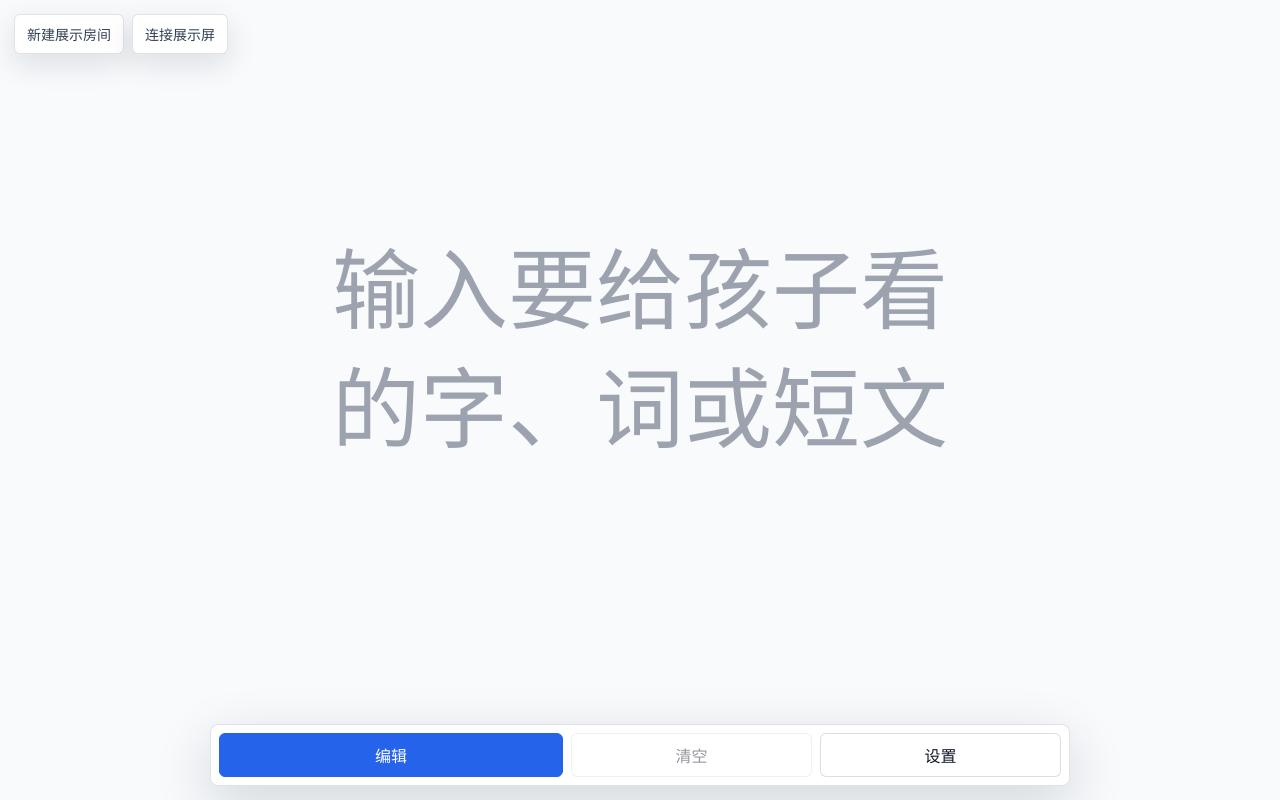
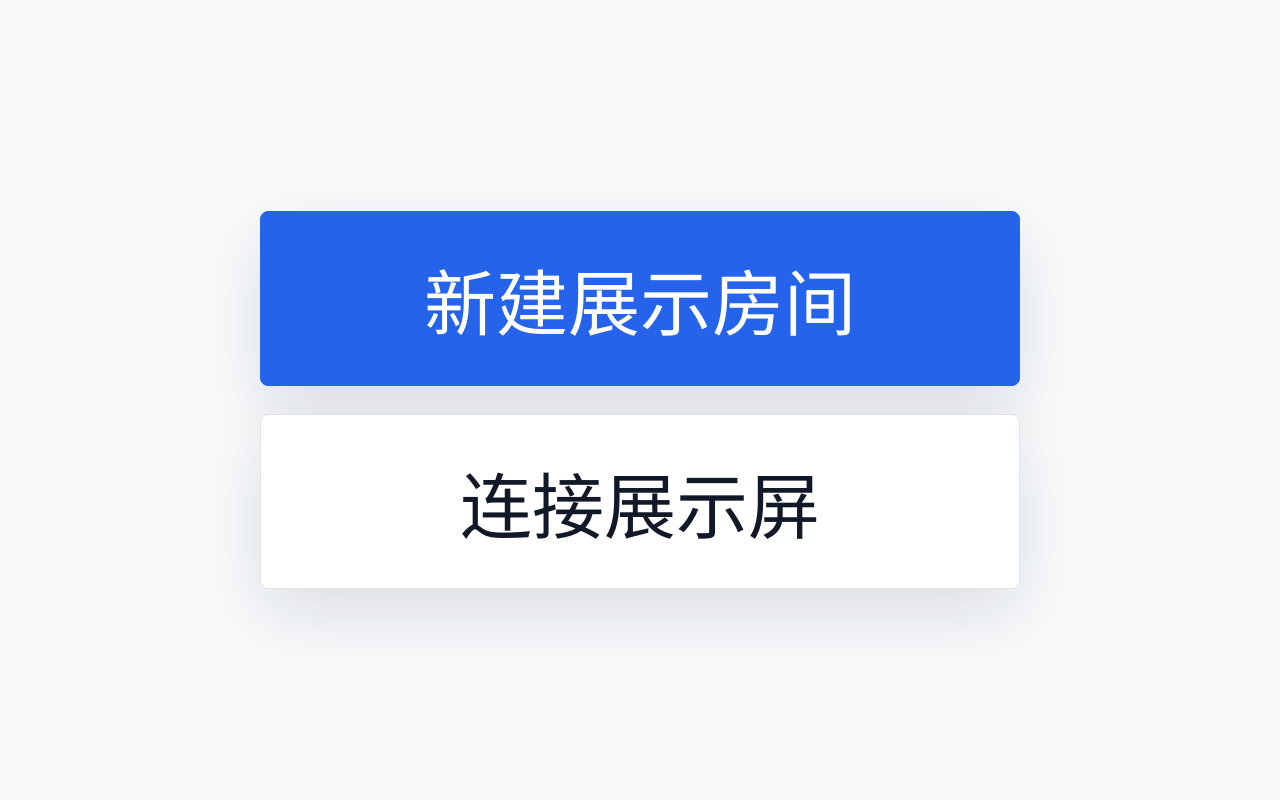
Before and after one commit to forestsheep911/showme, a React (Vite) app: page / in a window 1280 px wide. Built offline with nearby package versions, Linux system fonts and the light colour scheme.

Commit message:
Polish display room entry state

```diff
--- a/src/client/App.css
+++ b/src/client/App.css
@@ -35,7 +35,7 @@
   letter-spacing: 0;
   font-weight: 500;
   text-wrap: balance;
-  scrollbar-width: thin;
+  scrollbar-width: none;
 }
 
 .display-text.single {
@@ -59,7 +59,9 @@
 }
 
 .display-text::-webkit-scrollbar {
-  width: 8px;
+  width: 0;
+  height: 0;
+  display: none;
 }
 
 .display-text::-webkit-scrollbar-thumb {
@@ -69,6 +71,42 @@
 
 .dark-mode .display-text::-webkit-scrollbar-thumb {
   background: rgba(248, 250, 252, 0.22);
+}
+
+.home-page {
+  min-height: 100vh;
+  min-height: 100svh;
+  padding: max(20px, env(safe-area-inset-top)) clamp(18px, 5vw, 64px)
+    max(20px, env(safe-area-inset-bottom));
+  display: grid;
+  place-items: center;
+}
+
+.home-actions {
+  width: min(100%, 760px);
+  display: grid;
+  gap: clamp(16px, 4vw, 28px);
+}
+
+.home-action {
+  min-height: clamp(96px, 20vh, 180px);
+  border: 1px solid rgba(15, 23, 42, 0.12);
+  border-radius: 8px;
+  padding: clamp(18px, 5vw, 34px);
+  color: #111827;
+  background: #ffffff;
+  box-shadow: 0 24px 70px rgba(15, 23, 42, 0.12);
+  font: inherit;
+  font-size: clamp(2rem, 7vw, 4.5rem);
+  font-weight: 800;
+  letter-spacing: 0;
+  cursor: pointer;
+}
+
+.home-action.primary {
+  color: #ffffff;
+  border-color: #2563eb;
+  background: #2563eb;
 }
 
 .control-surface {
--- a/src/client/App.tsx
+++ b/src/client/App.tsx
@@ -27,6 +27,7 @@ type RoomState = {
 }
 
 type Route =
+  | { view: 'home' }
   | { view: 'local' }
   | { view: 'display' }
   | { view: 'controlPair' }
@@ -85,10 +86,11 @@ function parseRoute(): Route {
   const controlRoomId = params.get('control')
 
   if (controlRoomId) return { view: 'controlRoom', roomId: controlRoomId }
+  if (params.get('mode') === 'local') return { view: 'local' }
   if (params.get('mode') === 'display') return { view: 'display' }
   if (params.get('mode') === 'control') return { view: 'controlPair' }
 
-  return { view: 'local' }
+  return { view: 'home' }
 }
 
 function navigateTo(search: string) {
@@ -145,17 +147,20 @@ function DisplayStage({
   fontFamily,
   textColor,
   isDarkMode,
+  emptyText = placeholderText,
 }: {
   text: string
   fontSize: number
   fontFamily: string
   textColor: string
   isDarkMode: boolean
+  emptyText?: string
 }) {
-  const displayText = text.trim().length > 0 ? text : placeholderText
+  const hasText = text.trim().length > 0
+  const displayText = hasText ? text : emptyText
   const displayMode = getDisplayMode(text)
   const displayFontSize =
-    text.trim().length === 0
+    !hasText
       ? 'clamp(2rem, 7vw, 88px)'
       : displayMode === 'passage'
         ? `clamp(1.75rem, ${Math.max(fontSize / 18, 4.5)}vw, ${Math.min(fontSize, 96)}px)`
@@ -166,7 +171,7 @@ function DisplayStage({
       <div
         className={`display-text ${displayMode} ${text.trim().length === 0 ? 'placeholder' : ''}`}
         style={{
-          color: text.trim().length > 0 ? textColor : isDarkMode ? '#94a3b8' : '#9ca3af',
+          color: hasText ? textColor : isDarkMode ? '#94a3b8' : '#9ca3af',
           fontFamily,
           fontSize: displayFontSize,
         }}
@@ -374,6 +379,25 @@ function ModeLauncher() {
   )
 }
 
+function HomeMode() {
+  useBodyTheme(false)
+
+  return (
+    <div className="app-container light-mode">
+      <main className="home-page" aria-label="ShowMe 入口">
+        <section className="home-actions">
+          <button className="home-action primary" type="button" onClick={() => navigateTo('?mode=display')}>
+            新建展示房间
+          </button>
+          <button className="home-action" type="button" onClick={() => navigateTo('?mode=control')}>
+            连接展示屏
+          </button>
+        </section>
+      </main>
+    </div>
+  )
+}
+
 function LocalMode() {
   const [state, setState] = useState<RoomState>(defaultState)
   const [showSettings, setShowSettings] = useState(false)
@@ -448,6 +472,7 @@ function DisplayRoomMode() {
   const [pairCode, setPairCode] = useState('')
   const [pairCodeExpiresAt, setPairCodeExpiresAt] = useState('')
   const [controllerConnected, setControllerConnected] = useState(false)
+  const [hasControllerEverConnected, setHasControllerEverConnected] = useState(false)
   const [state, setState] = useState<RoomState>(defaultState)
   const [status, setStatus] = useState('正在创建展示房间...')
   const [pairQrCode, setPairQrCode] = useState('')
@@ -501,6 +526,9 @@ function DisplayRoomMode() {
 
         setState(response.state)
         setControllerConnected(response.controllerConnected)
+        if (response.controllerConnected) {
+          setHasControllerEverConnected(true)
+        }
         setStatus(response.controllerConnected ? '手机已连接' : '等待手机连接')
       } catch (error) {
         if (!cancelled) setStatus(error instanceof Error ? error.message : '同步失败')
@@ -556,9 +584,10 @@ function DisplayRoomMode() {
         fontFamily={state.fontFamily}
         textColor={state.textColor}
         isDarkMode={state.isDarkMode}
+        emptyText=""
       />
 
-      {!controllerConnected && (
+      {!hasControllerEverConnected && (
         <section className="pairing-card" aria-label="展示房间配对码">
           <div className="pairing-layout">
             <div>
@@ -579,7 +608,7 @@ function DisplayRoomMode() {
         </section>
       )}
 
-      {controllerConnected && <div className="sync-badge">手机已连接</div>}
+      {hasControllerEverConnected && <div className="sync-badge">{controllerConnected ? '手机已连接' : '显示中'}</div>}
     </div>
   )
 }
@@ -803,8 +832,9 @@ function App() {
   if (route.view === 'display') return <DisplayRoomMode />
   if (route.view === 'controlPair') return <ControlPairMode />
   if (route.view === 'controlRoom') return <ControlRoomMode roomId={route.roomId} />
+  if (route.view === 'local') return <LocalMode />
 
-  return <LocalMode />
+  return <HomeMode />
 }
 
 export default App
```
